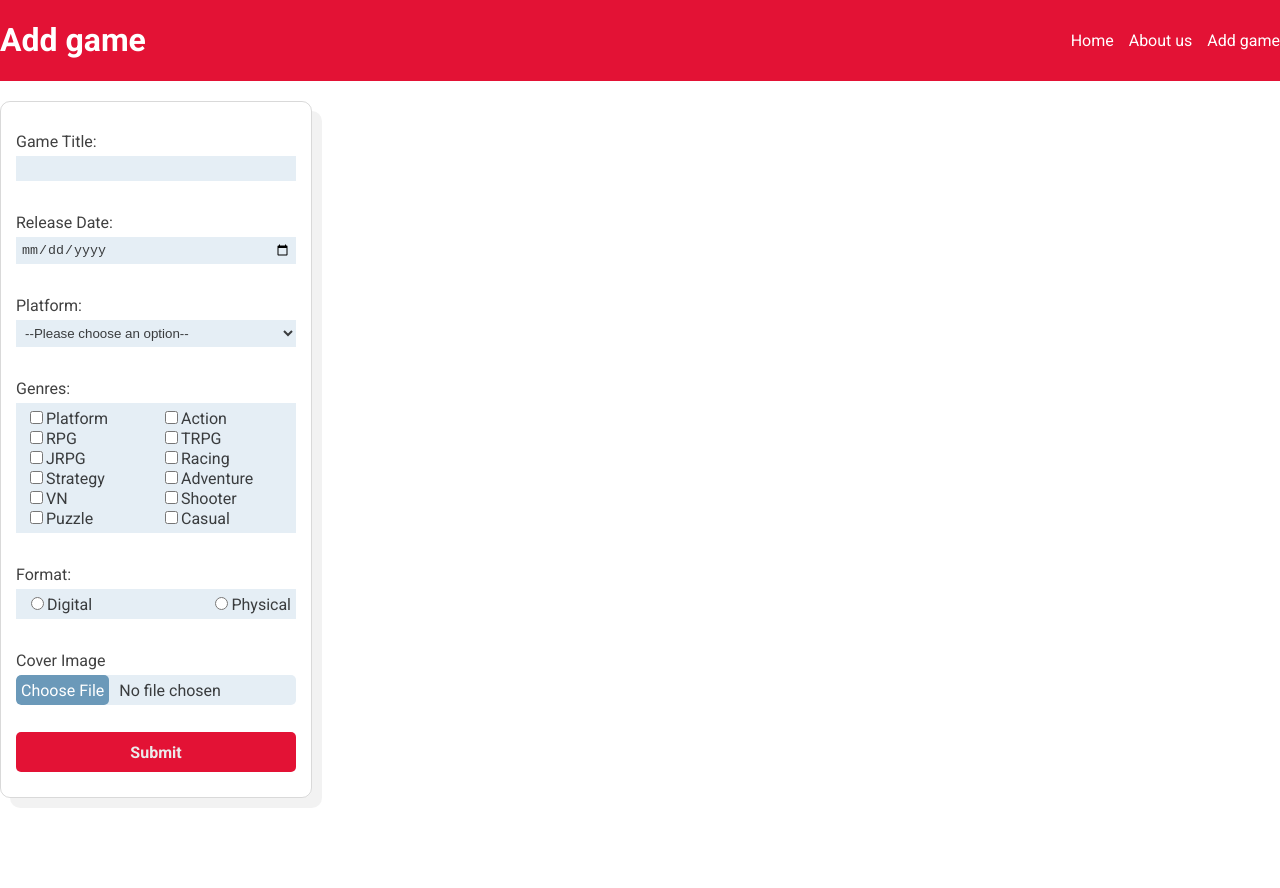
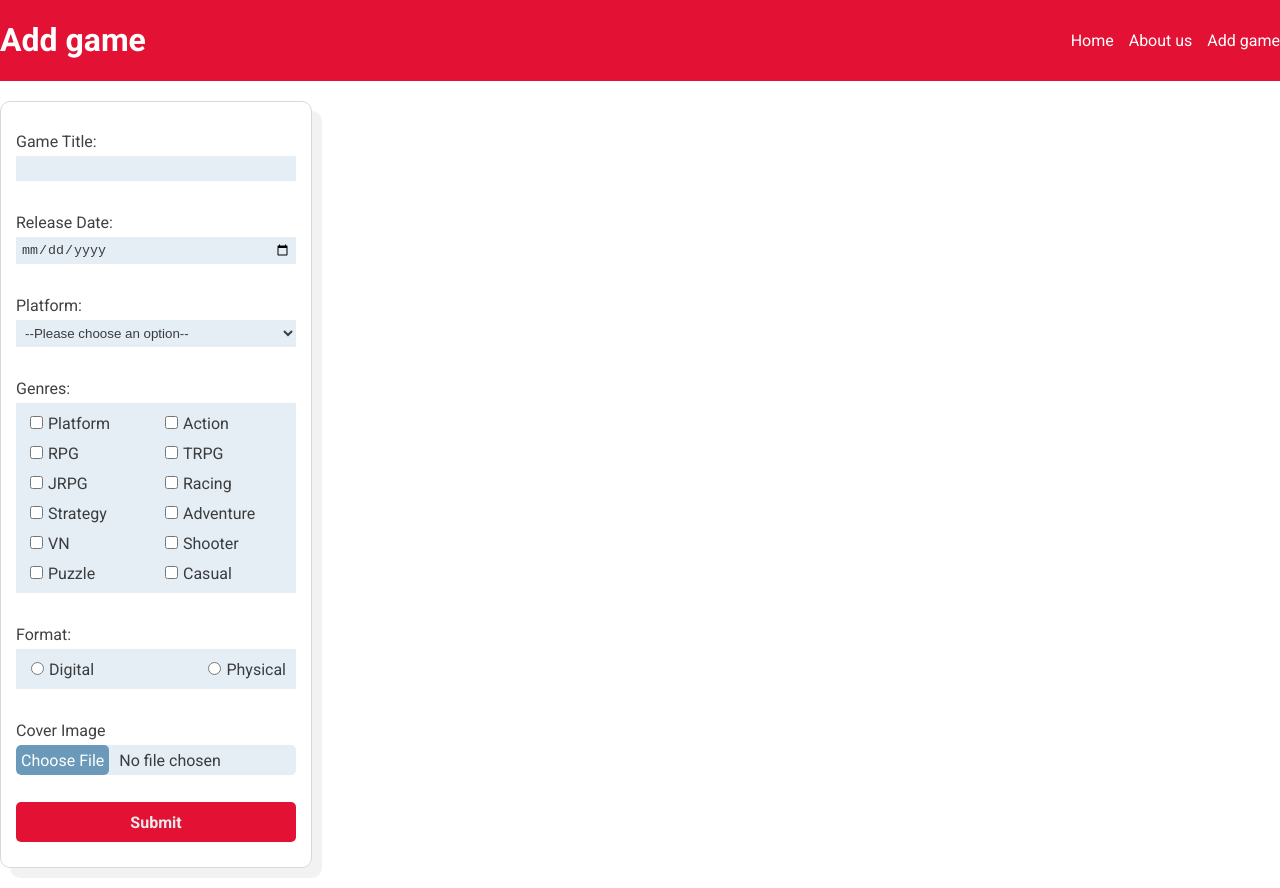
Before and after one commit to VaultDweller13/rss-react, a React (Vite) app: page /form in a window 1280 px wide. Before the commit the page ends 818 px from the top, so only its background shows below. Built offline with nearby package versions, Linux system fonts and the light colour scheme.

Commit message:
fix: minor style fix

```diff
--- a/src/components/form/Form.css
+++ b/src/components/form/Form.css
@@ -67,12 +67,12 @@
   justify-content: space-between;
 }
 
-.labeledInput_container {
+.labeledInput_label {
   padding: 5px;
 }
 
-.labeledInput_label {
-  margin-left: 5px;
+.labeledInput_label > input {
+  margin-right: 5px;
 }
 
 .input_file {
--- a/src/components/searchBar/SearchBar.tsx
+++ b/src/components/searchBar/SearchBar.tsx
@@ -13,7 +13,7 @@ export default function SearchBar() {
 
   useEffect(() => {
     localStorage.setItem('searchInput', input);
-  });
+  }, [input]);
 
   return (
     <div className="search-bar">
```
